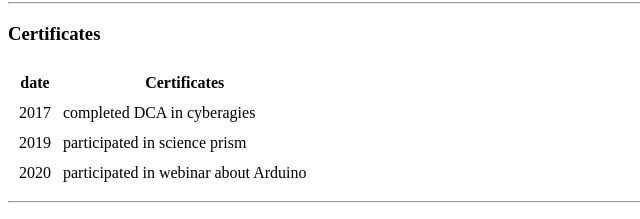
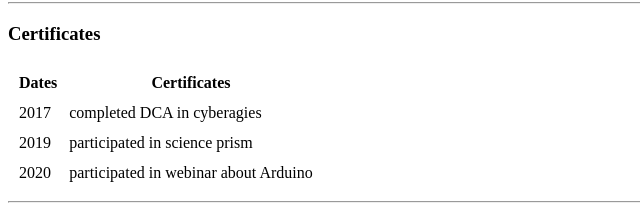
Before and after one commit to karthikkomire01/cv, a plain HTML site: page index.html in a window 1280 px wide. Shown: the part 505-724 px from the top of the page, 0-640 px from the left. Drawn offline with Linux system fonts and the light colour scheme.

Commit message:
corrected an error

```diff
--- a/index.html
+++ b/index.html
@@ -36,7 +36,7 @@
   <h3>Certificates</h3>
   <table cellspacing="10">
     <thead>
-      <th>date</th>
+      <th>Dates</th>
       <th>Certificates</th>
     </thead>
     <tr>
```
